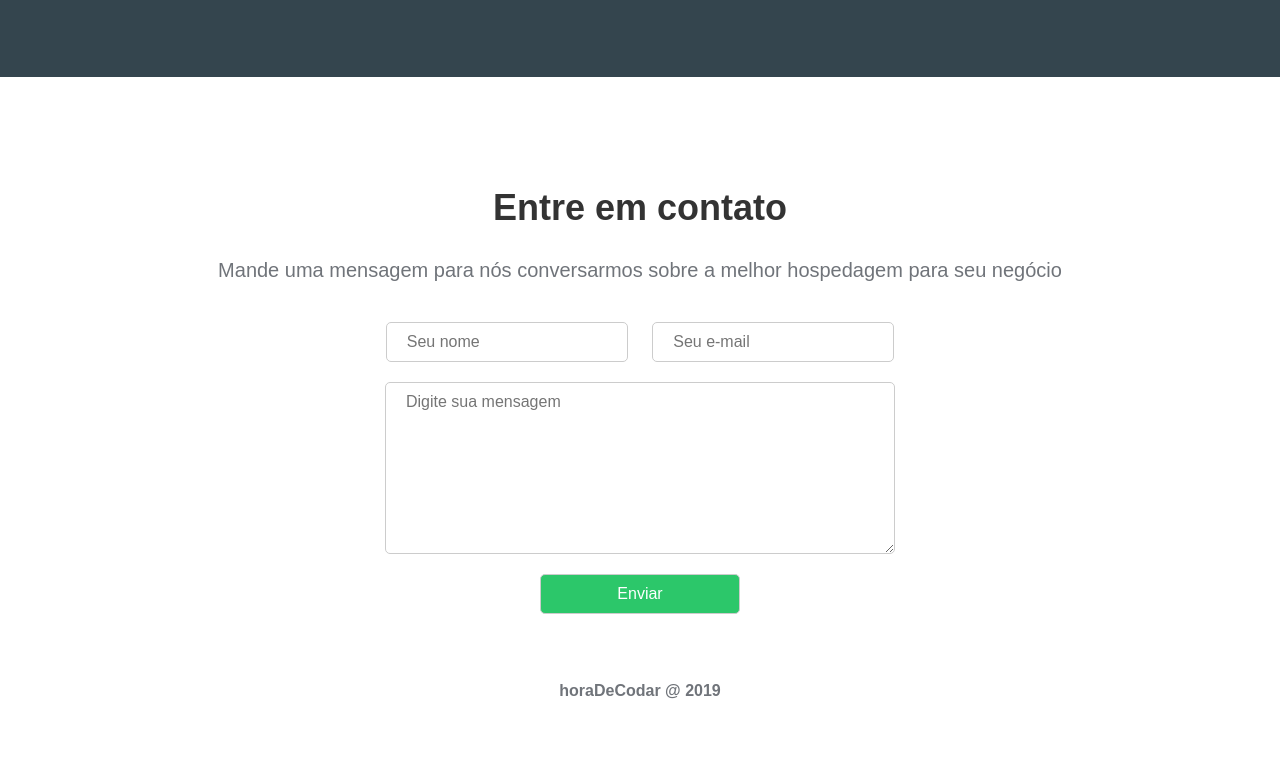
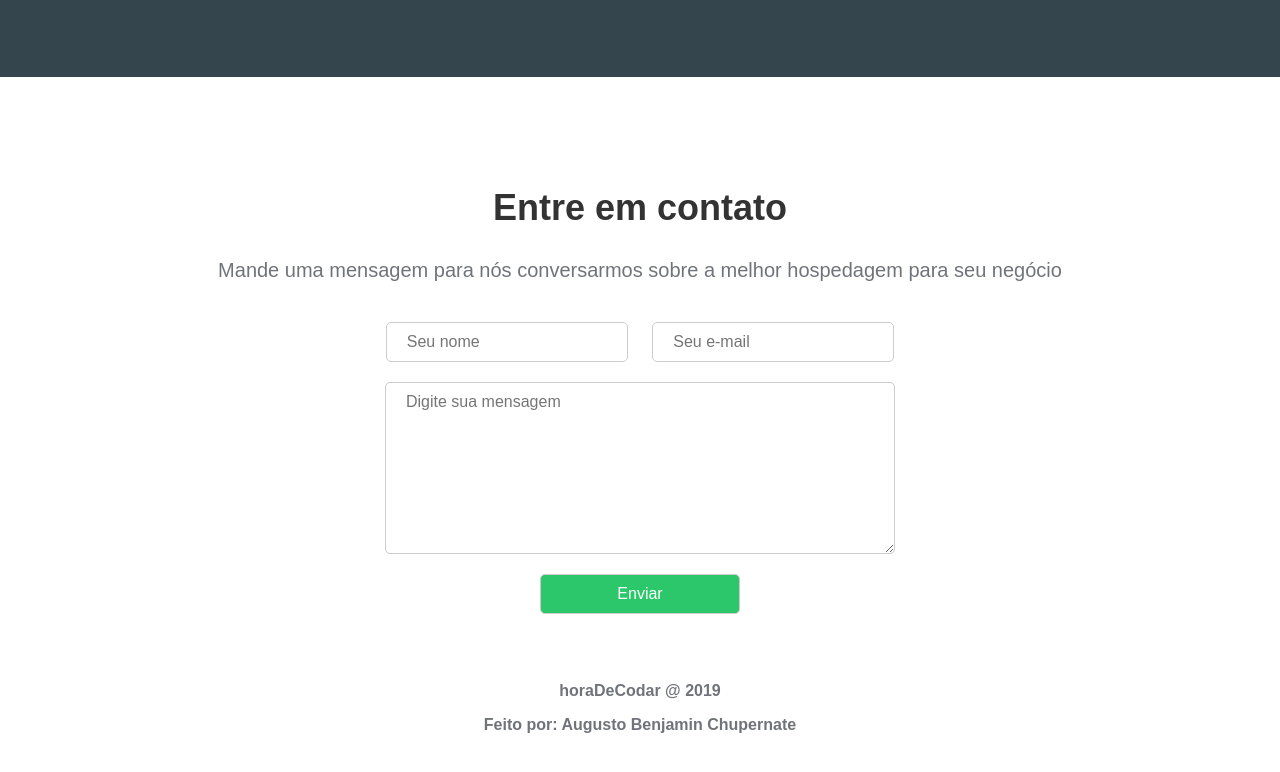
Before and after one commit to gutoBJ/Projeto-com-Flex-Box---hDC-Host, a plain HTML site: page index.html in a window 1280 px wide. Shown: the part 2214-2986 px from the top of the page. Before the commit the page ends 2964 px from the top, so only its background shows below. Drawn offline with Linux system fonts and the light colour scheme.

Commit message:
Adição do meu nome no footer

```diff
--- a/index.html
+++ b/index.html
@@ -118,6 +118,7 @@
 		</main>
 		<footer>
 			<p>horaDeCodar @ 2019</p>
+			<p>Feito por: Augusto Benjamin Chupernate</p>
 		</footer>
 	</div>
 </body>
```
